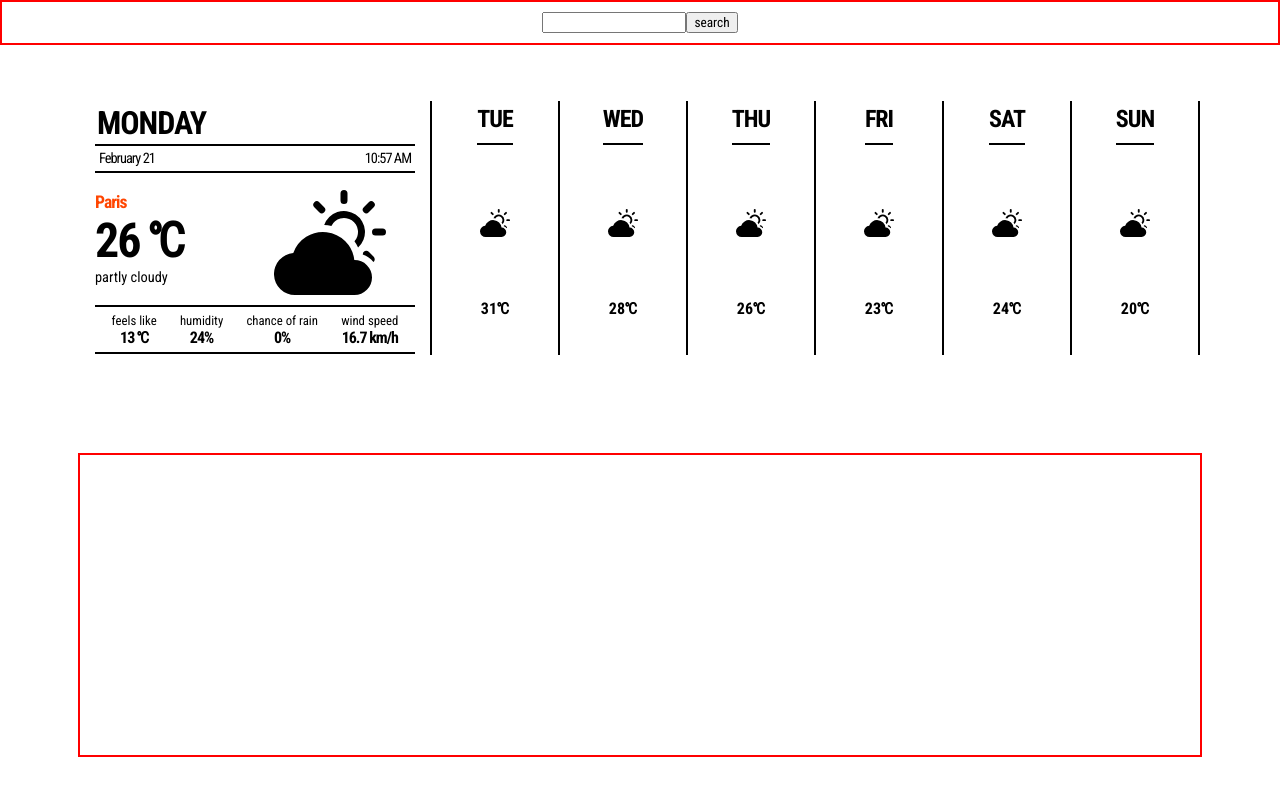
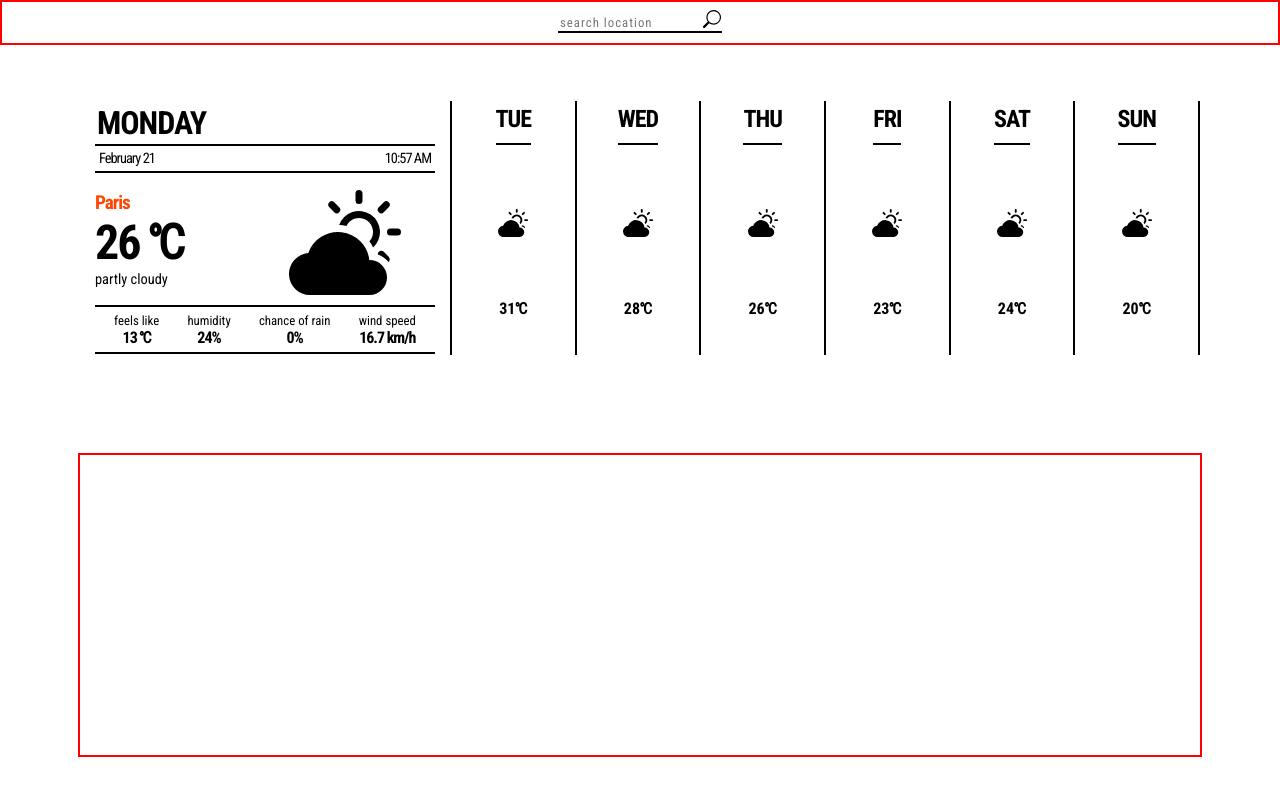
Before and after one commit to juneDaSilva/weather-app, a website built with webpack: page src/template.html in a window 1280 px wide. Built offline with nearby package versions, Linux system fonts and the light colour scheme; some packages are replaced by stand-ins of ours; no server answers; a web font is replaced by a local one.

Commit message:
Style search container

```diff
--- a/src/index.js
+++ b/src/index.js
@@ -2,7 +2,7 @@ import "./main.css";
 import { getWeather } from "./apps/fetch";
 import { key } from "./apps/key";
 const searchBtn = document.querySelector(".searchBtn");
-const input = document.getElementById("location");
+const input = document.getElementById("input");
 
 searchBtn.onclick = () => {
   getWeather(input.value, key);
--- a/src/main.css
+++ b/src/main.css
@@ -23,6 +23,38 @@ header {
   border: 2px solid red;
 }
 
+.search-container {
+  position: relative;
+}
+
+input[type="text"] {
+  border: none;
+  border-bottom: 2px solid black;
+  width: 10rem;
+  background-color: transparent;
+  font-size: 0.8rem;
+  letter-spacing: 1px;
+}
+
+input[type="text"]:focus {
+  outline: none;
+}
+
+.searchBtn {
+  position: absolute;
+  left: 140px;
+  bottom: 5px;
+  transform: scale(-1, 1);
+  width: 18px;
+  margin-left: 5px;
+}
+
+.searchBtn:hover {
+  cursor: pointer;
+}
+
+/* --- MAIN BODY --- */
+
 main {
   flex: 1;
   display: flex;
@@ -38,16 +70,16 @@ main {
   max-height: 280px;
   max-width: 70rem;
   width: 90%;
-  /* border: 2px solid blueviolet; */
   display: flex;
   align-items: center;
   justify-content: space-between;
 }
 
+/* ---- styling for today container ---- */
 .today {
   height: 90%;
-  flex: 4;
-  max-width: 320px;
+  flex: 1;
+  max-width: 340px;
   min-width: 280px;
   margin: 5px;
   display: flex;
@@ -87,7 +119,7 @@ main {
 }
 
 .city {
-  font-size: 1.1rem;
+  font-size: 1.2rem;
   font-weight: 600;
   letter-spacing: -1px;
   color: orangered;
@@ -97,7 +129,6 @@ main {
   font-size: 3rem;
   font-weight: 800;
   letter-spacing: -2px;
-  /* color: orangered; */
 }
 
 .sky {
@@ -140,11 +171,21 @@ main {
   letter-spacing: -1px;
 }
 
+/* --- Styling for upcoming days --- */
+
+.days-container {
+  flex: 1;
+  display: flex;
+  justify-content: center;
+  align-items: center;
+
+  height: 100%;
+}
+
 .day-block {
   flex: 1;
   min-width: 50px;
   height: 95%;
-
   display: flex;
   flex-direction: column;
   align-items: center;
@@ -189,3 +230,10 @@ main {
   width: 90%;
   max-width: 70rem;
 }
+
+@media only screen and (max-width: 700px) {
+  .daily-container {
+    flex-direction: column;
+    max-height: 450px;
+  }
+}
--- a/src/template.html
+++ b/src/template.html
@@ -14,8 +14,13 @@
 
   <body>
     <header>
-      <input id="location" type="text">
-      <button class="searchBtn">search</button>
+
+      <div class="search-container">
+        <input id="input" type="text" placeholder="search location">
+        <img src="./images/search.svg" class="searchBtn" alt="">
+      </div>
+
+
     </header>
 
     <main>
@@ -60,8 +65,9 @@
 
           </div>
         </div>
+
+        <div class="days-container">
           <div class="day-border"></div>
-
           <div class="day-block">
             <div class="days-name">TUE</div>
             <div class="days-imgs">
@@ -114,6 +120,7 @@
             <div class="days-temp">20<span class="degree">℃</span></div>
           </div>
           <div class="day-border"></div>
+        </div>
 
 
       </div>
```
Also changed, not shown: src/images/search.svg (added). Lines whose indentation alone changed are shown as unchanged.
